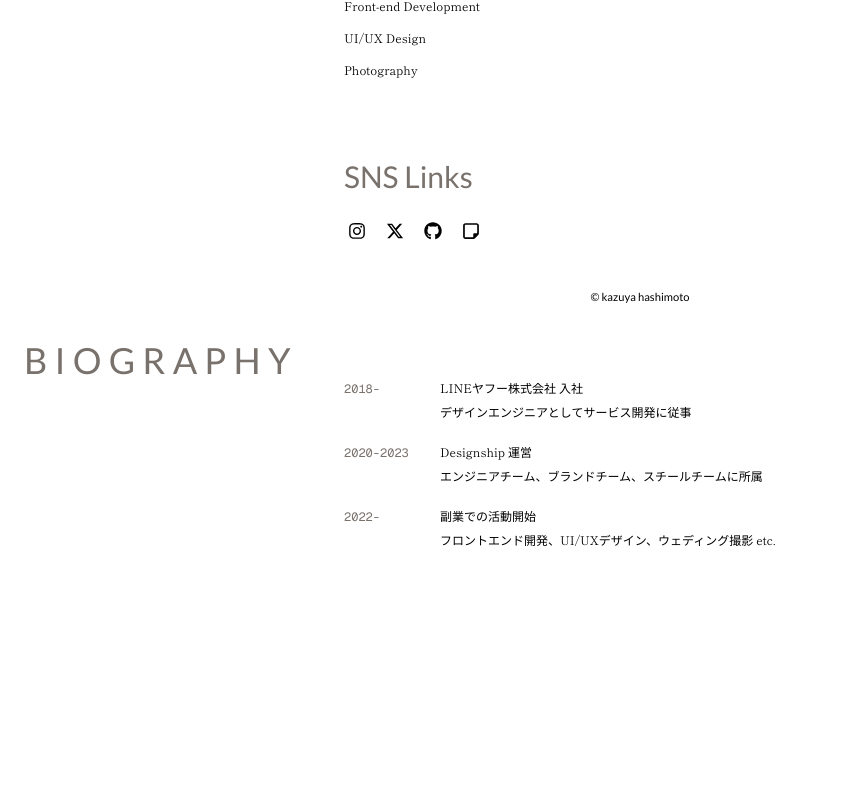
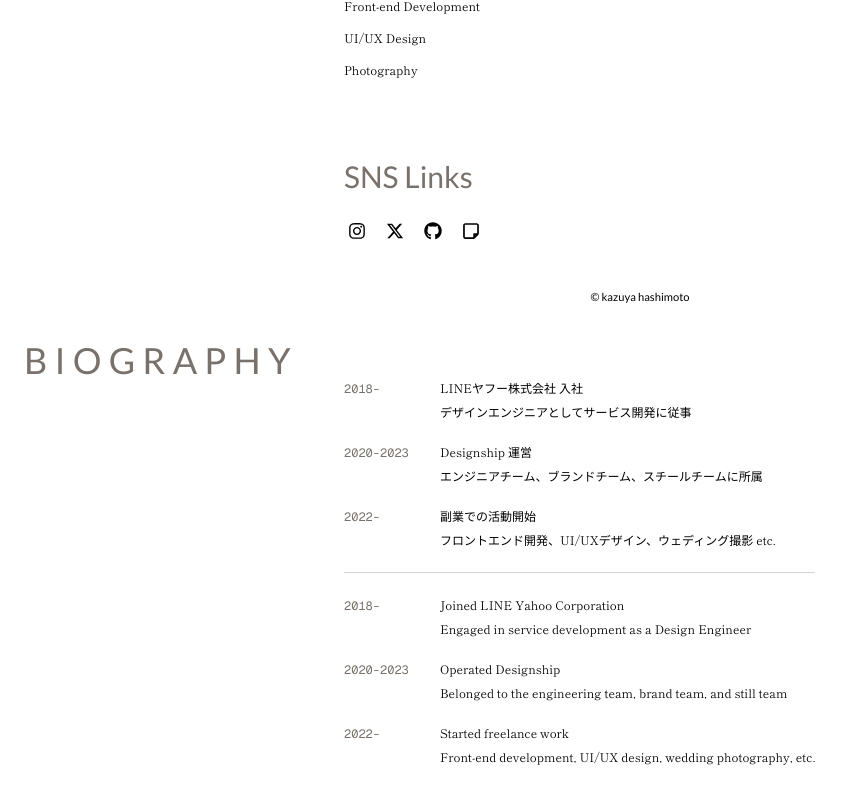
Before and after one commit to kazu-megane/portfolio, a Next.js app: page /about in a window 1280 px wide. Shown: the part 478-1282 px from the top of the page, without its empty margins (0-848 px from the left). Before the commit the page ends 1186 px from the top, so only its background shows below. Built offline with nearby package versions, Linux system fonts and the light colour scheme.

Commit message:
[fix]Biographyに英語を追加

```diff
--- a/src/app/about/page.tsx
+++ b/src/app/about/page.tsx
@@ -75,8 +75,25 @@ const SnsLinks = () => {
   );
 };
 
+const BiographyContent = ({ data }: { data: Array<{ year: string; events: string[] }> }) => {
+  return (
+    <ul className="flex flex-col gap-6">
+      {data.map(({ year, events }, index) => (
+        <li key={index} className="flex items-baseline gap-4 text-xs">
+          <span className="w-20 shrink-0 font-mono text-stone-500">{year}</span>
+          <ul className="flex flex-col gap-2">
+            {events.map((event, eventIndex) => (
+              <li key={eventIndex}>{event}</li>
+            ))}
+          </ul>
+        </li>
+      ))}
+    </ul>
+  );
+};
+
 const Biography = () => {
-  const data: Array<{
+  const jaData: Array<{
     year: string;
     events: string[];
   }> = [
@@ -94,19 +111,30 @@ const Biography = () => {
     },
   ];
 
+  const enData: Array<{
+    year: string;
+    events: string[];
+  }> = [
+    {
+      year: '2018-',
+      events: ['Joined LINE Yahoo Corporation', 'Engaged in service development as a Design Engineer'],
+    },
+    {
+      year: '2020-2023',
+      events: ['Operated Designship', 'Belonged to the engineering team, brand team, and still team'],
+    },
+    {
+      year: '2022-',
+      events: ['Started freelance work', 'Front-end development, UI/UX design, wedding photography, etc.'],
+    },
+  ];
+
   return (
-    <ul className="flex flex-col gap-6">
-      {data.map(({ year, events }, index) => (
-        <li key={index} className="flex items-baseline gap-4 text-xs">
-          <span className="w-20 shrink-0 font-mono text-stone-500">{year}</span>
-          <ul className="flex flex-col gap-2">
-            {events.map((event, eventIndex) => (
-              <li key={eventIndex}>{event}</li>
-            ))}
-          </ul>
-        </li>
-      ))}
-    </ul>
+    <div className="flex flex-col gap-6">
+      <BiographyContent data={jaData} />
+      <span className="h-[1px] w-full bg-stone-300"></span>
+      <BiographyContent data={enData} />
+    </div>
   );
 };
 
```
